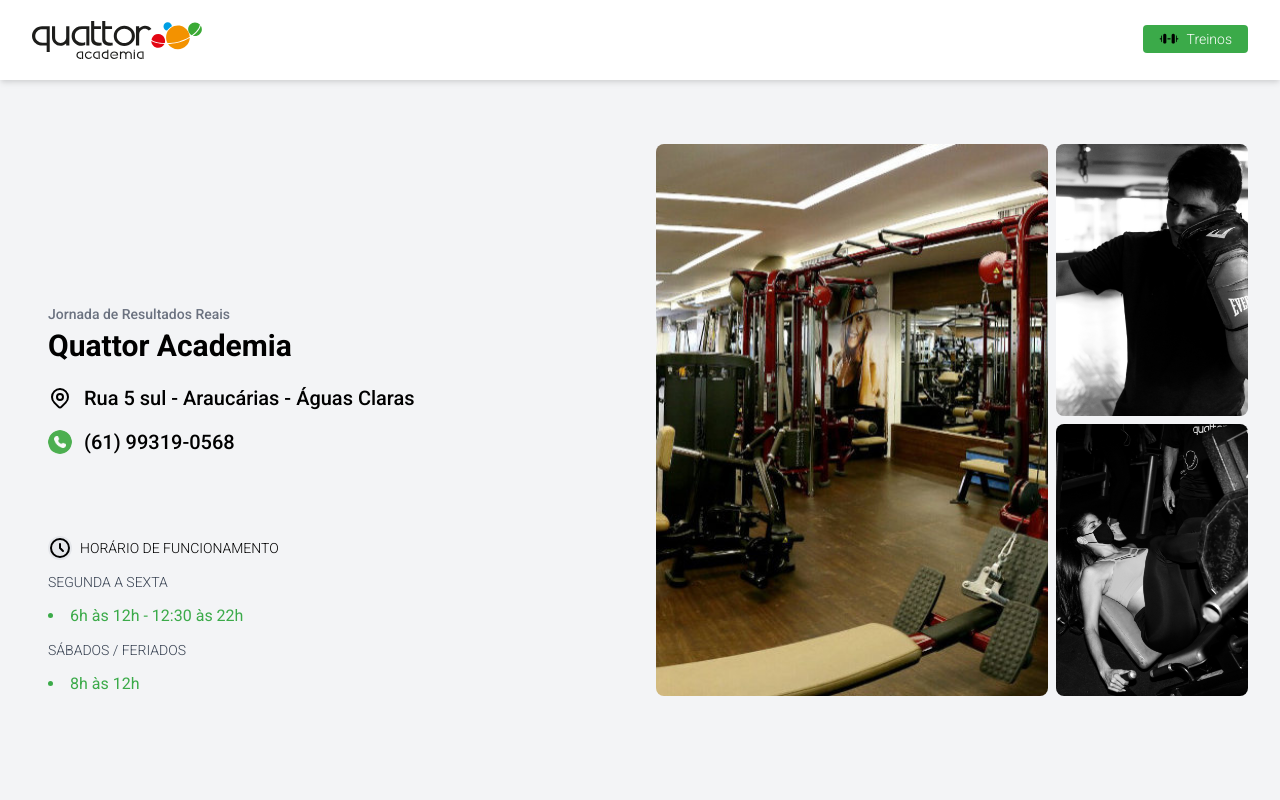
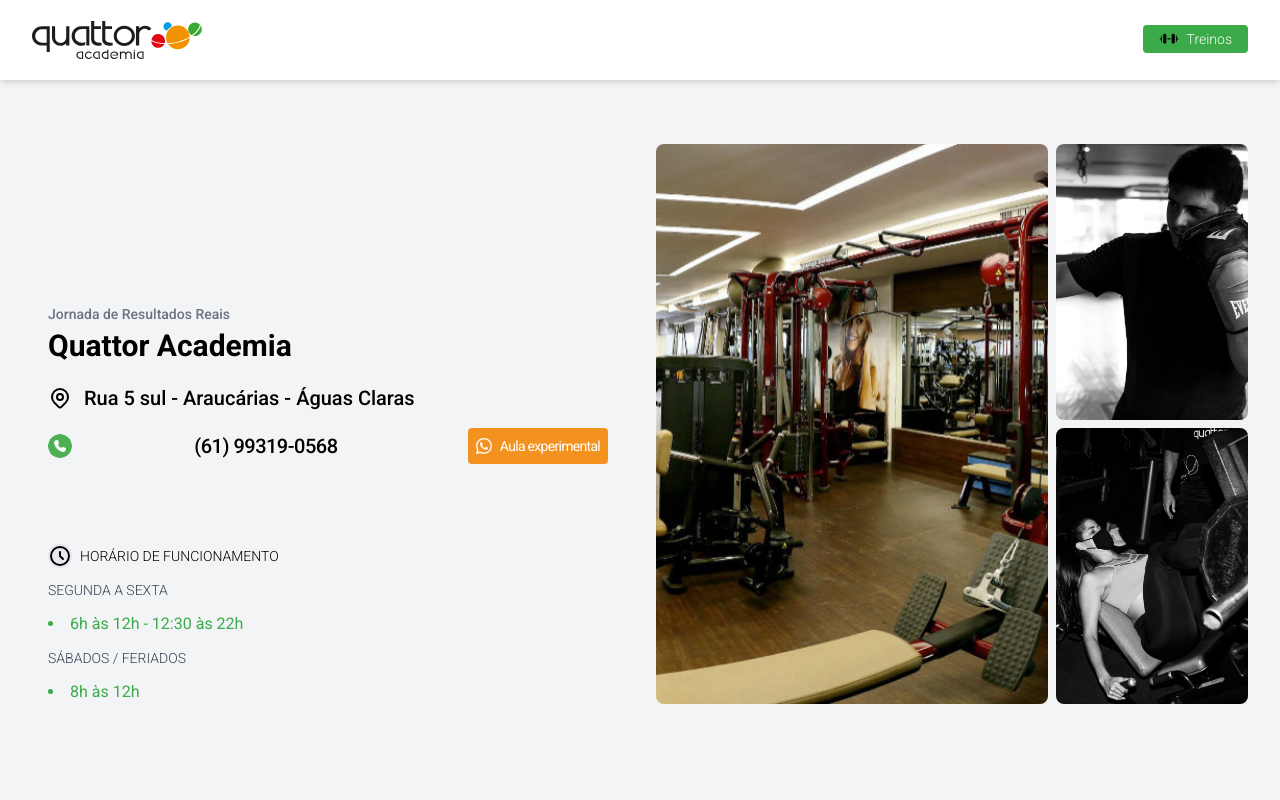
Before and after one commit to marcioscar/quattor, a Next.js app: page / in a window 1280 px wide. Shown: the top 800 px of the page. Built offline with nearby package versions, Linux system fonts and the light colour scheme; no server answers.

Commit message:
experimental

```diff
--- a/pages/index.jsx
+++ b/pages/index.jsx
@@ -56,7 +56,7 @@
               </span>
             </div>
           </div>
-          <div className="flex items-center text-sm font-medium my-5 sm:mt-2 sm:mb-4">
+          <div className="flex items-center  justify-between text-sm font-medium my-5 sm:mt-2 sm:mb-4">
             <img
               src="whatsapp.png"
               alt="local"
@@ -64,10 +64,19 @@
             />
 
             <div className="ml-1">
-              <a className="text-xl " href="https://wa.me/5561993190568">
+              <a
+                className="text-xl tracking-tight"
+                href="https://wa.me/5561993190568"
+              >
                 (61) 99319-0568
               </a>
             </div>
+            <a href="https://wa.me/5561993190568">
+              <button className="bg-laranja tracking-tighter ml-5 px-2 py-2  text-white inline-flex items-center space-x-2 rounded">
+                <img src="whatsapp.svg" className="w-4 h-4 fill-current"></img>
+                <span>Aula experimental </span>
+              </button>
+            </a>
           </div>
         </div>
 
```
Also changed, not shown: public/whatsapp.svg (added).
